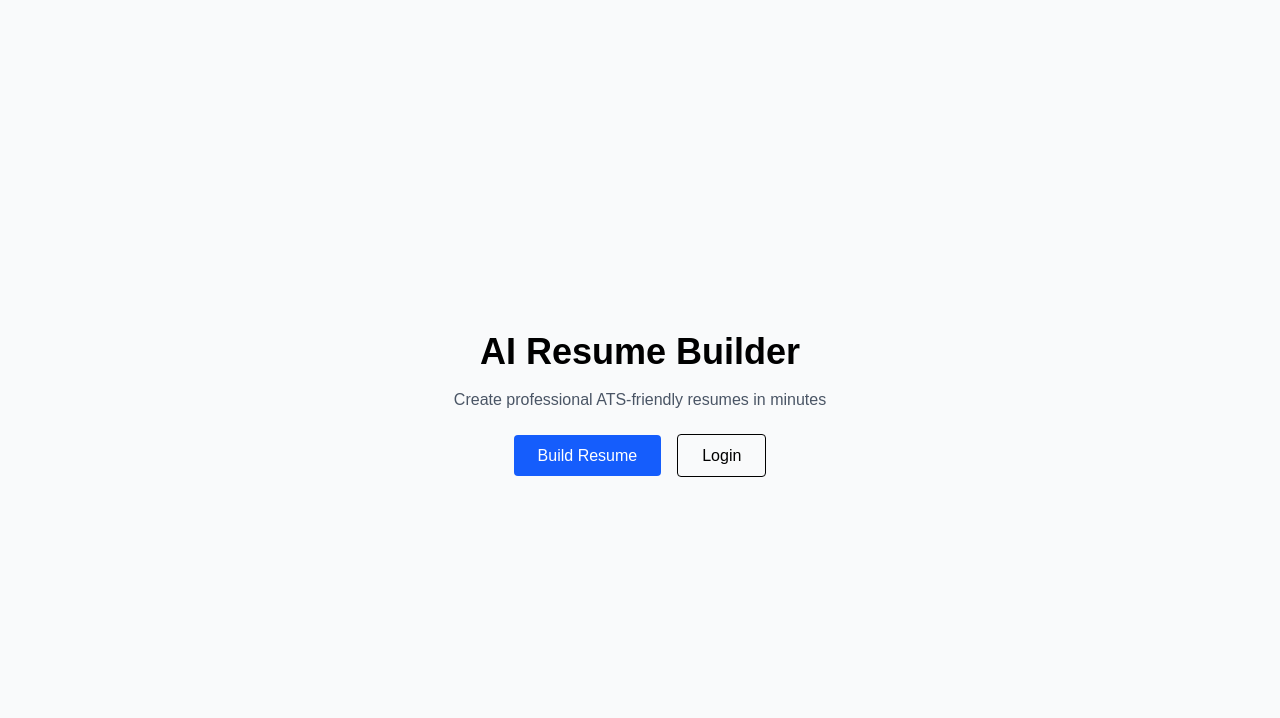
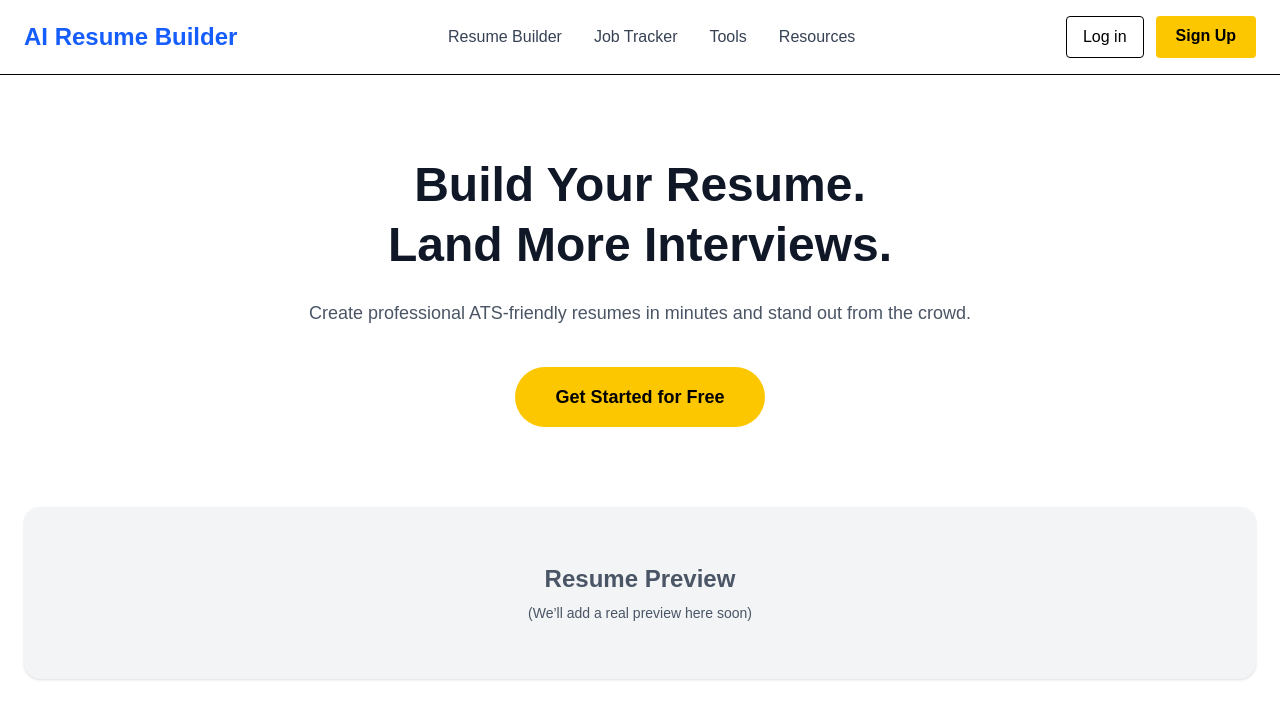
Before and after one commit to lakshyabhaintwal/Resume-Builder, a Next.js app: page / in a window 1280 px wide. Shown: the top 718 px of the page. Built offline with nearby package versions, Linux system fonts and the light colour scheme.

Commit message:
revamped the landing page to look more professional

```diff
--- a/app/page.tsx
+++ b/app/page.tsx
@@ -1,31 +1,95 @@
 export default function Home() {
   return (
-    <main className="min-h-screen bg-gray-50 flex flex-col items-center justify-center">
+    <div className="min-h-screen bg-white text-black">
 
-      <h1 className="text-4xl font-bold mb-4" style={{ color: "black" }}>
+      {/* NAVBAR */}
+      <header className="w-full border-b bg-white">
+        <div className="max-w-7xl mx-auto px-6 py-4 flex items-center justify-between">
+
+          {/* Logo */}
+          <h1 className="text-2xl font-bold text-blue-600">
             AI Resume Builder
           </h1>
 
-      <p className="text-gray-600 mb-8">
-        Create professional ATS-friendly resumes in minutes
-      </p>
+          {/* Nav Links */}
+          <nav className="hidden md:flex gap-8 text-gray-700 font-medium">
+            <a href="#" className="hover:text-blue-600">
+              Resume Builder
+            </a>
+            <a href="#" className="hover:text-blue-600">
+              Job Tracker
+            </a>
+            <a href="#" className="hover:text-blue-600">
+              Tools
+            </a>
+            <a href="#" className="hover:text-blue-600">
+              Resources
+            </a>
+          </nav>
 
-      <div className="space-x-4">
+          {/* Auth Buttons */}
+          <div className="flex gap-3">
+
             <a
-          href="/builder"
-          className="bg-blue-600 text-white px-6 py-3 rounded"
+              href="/login"
+              className="px-4 py-2 border rounded hover:bg-gray-100"
             >
-          Build Resume
+              Log in
             </a>
 
             <a
               href="/login"
-          className="border px-6 py-3 rounded text-black"
+              className="px-5 py-2 bg-yellow-400 rounded font-semibold hover:bg-yellow-500"
             >
-          Login
+              Sign Up
             </a>
+
           </div>
 
-    </main>
+        </div>
+      </header>
+
+
+      {/* HERO */}
+      <section className="max-w-7xl mx-auto px-6 py-20 text-center">
+
+        <h2 className="text-5xl font-extrabold mb-6 leading-tight text-gray-900">
+          Build Your Resume.<br />
+          Land More Interviews.
+        </h2>
+
+        <p className="text-gray-600 text-lg max-w-2xl mx-auto mb-10">
+          Create professional ATS-friendly resumes in minutes
+          and stand out from the crowd.
+        </p>
+
+        <a
+          href="/login"
+          className="inline-block bg-yellow-400 px-10 py-4 rounded-full text-lg font-semibold hover:bg-yellow-500 transition"
+        >
+          Get Started for Free
+        </a>
+
+      </section>
+
+
+      {/* PREVIEW */}
+      <section className="max-w-7xl mx-auto px-6 pb-24">
+
+        <div className="bg-gray-100 rounded-2xl p-14 text-center text-gray-600 shadow-sm">
+
+          <p className="text-2xl font-semibold mb-2">
+            Resume Preview
+          </p>
+
+          <p className="text-sm">
+            (We’ll add a real preview here soon)
+          </p>
+
+        </div>
+
+      </section>
+
+    </div>
   );
 }
```
Lines whose indentation alone changed are shown as unchanged.
